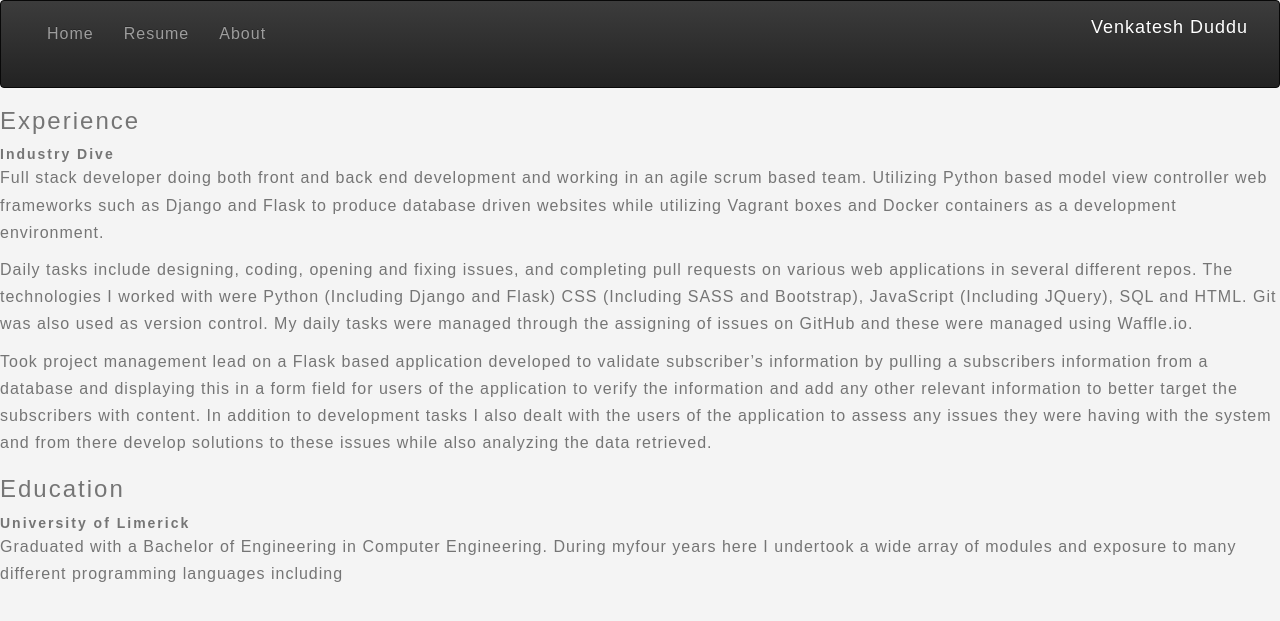
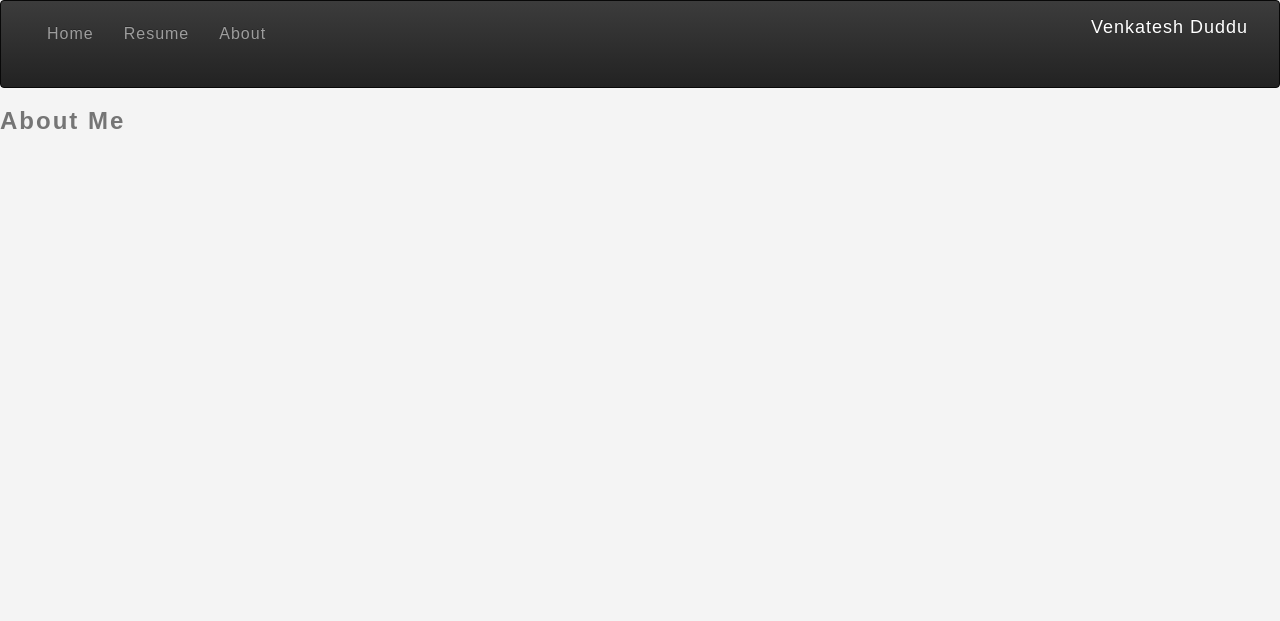
Before and after one commit to venkeyduddu/mysite, a Flask app: page /about in a window 1280 px wide. Shown: the top 621 px of the page. Run offline with Flask 2, Linux system fonts and the light colour scheme; some libraries are stand-ins or nearby versions.

Commit message:
'modified'

```diff
--- a/templates/about.html
+++ b/templates/about.html
@@ -77,19 +77,7 @@
     </header>
 
 <body>
-	<h3>Experience</h3>
-	        <strong>Industry Dive</strong>
-	        <p>Full stack developer doing both front and back end development and working in an agile scrum based team. Utilizing Python based model view controller web frameworks such as Django and Flask to produce database driven websites while utilizing Vagrant boxes and Docker containers as a development environment. </p>
-
-	        <p>Daily tasks include designing, coding, opening and fixing issues, and completing pull requests on various web applications in several different repos. The technologies I worked with were Python (Including Django and Flask) CSS (Including SASS and Bootstrap), JavaScript (Including JQuery), SQL and HTML. Git was also used as version control. My daily tasks were managed through the assigning of issues on GitHub and these were managed using Waffle.io.</p>
-
-	        <p>Took project management lead on a Flask based application developed to validate subscriber’s information by pulling a subscribers information from a database and displaying this in a form field for users of the application to verify the information and add any other relevant information to better target the subscribers with content. In addition to development tasks I also dealt with the users of the application to assess any issues they were having with the system and from there develop solutions to these issues while also analyzing the data retrieved.</p>
-
-	<h3>Education</h3>
-	        <strong>University of Limerick</strong>
-	        <p>Graduated with a Bachelor of Engineering in Computer Engineering. During myfour years here I undertook a wide array of modules and exposure to many different programming languages including </p>
-
-	        <p></p>
+	<h3><strong>About Me</strong></h3>
 
 </body>
 
```
Also changed, not shown: templates/resume.html (+7 -7 lines).
